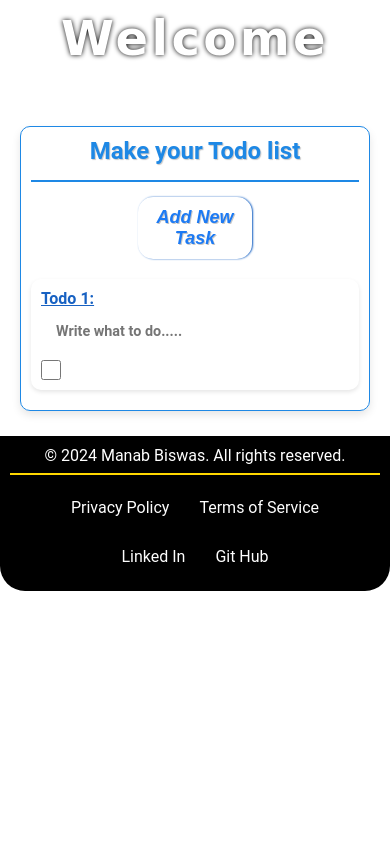
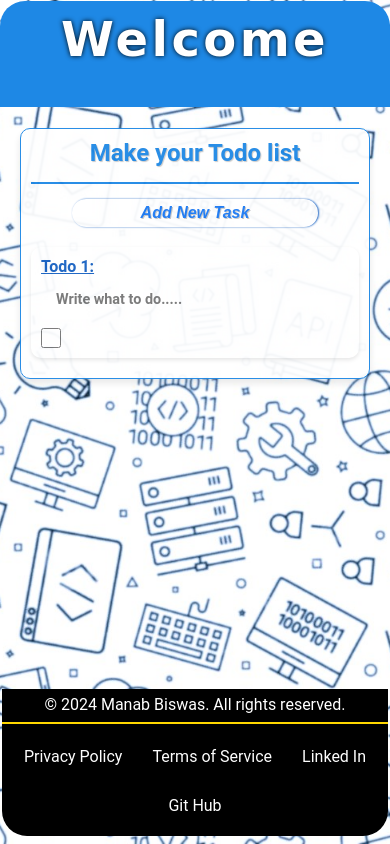
Before and after one commit to ManabBiswas/TO-DOLIST, a plain HTML site: page index.html in a window 390 px wide. Drawn offline with Linux system fonts and the light colour scheme.

Commit message:
Update style.css
add bgi

```diff
--- a/style.css
+++ b/style.css
@@ -3,7 +3,6 @@
     padding: 0;
     box-sizing: border-box;
 }
-
 body {
     font-family: 'Roboto', sans-serif;
     min-height: 100vh;
@@ -11,8 +10,20 @@ body {
     display: flex;
     flex-direction: column;
     align-items: center;
+    position: relative;
+    background-image: url(vector-programming-pattern-coding-seamless-background-253210371.jpg);
+    background-repeat: repeat-x;
+    background-position: center;
+    background-size: cover;
+    z-index: -1;
+
 }
-
+header {
+    margin: 1px;
+    background-color: #1e88e5;
+    border-radius: 25px 25px 0 0;
+    width: 100%;
+}
 header h1 {
     text-align: center;
     margin-bottom: 30px;
@@ -24,7 +35,6 @@ header h1 {
     text-shadow: 0px 0px 5px #000000;
     padding: 5px;
 }
-
 main {
     display: flex;
     justify-content: center;
@@ -33,9 +43,6 @@ main {
     max-width: 600px;
     padding: 20px;
 }
-
-
-
 .container {
     display: flex;
     flex-direction: column;
@@ -44,28 +51,25 @@ main {
     border-radius: 20px;
     width: 100%;
     box-shadow: 0 4px 8px rgba(0, 0, 0, 0.1);
+    background-color: #fff;
+    opacity: 0.95;
 }
-
 .container h2 {
     text-align: center;
     color: #1e88e5;
     text-shadow: 1px 1px 1px #c7c7c7;
-
 }
-
 .container hr {
     margin: 15px 0;
     color: #1e88e5;
     border: 1px solid;
 }
-
 .add {
     display: flex;
     justify-content: center;
     align-items: center;
 
 }
-
 #addButton {
     margin-bottom: 10px;
     padding: 10px;
@@ -80,17 +84,15 @@ main {
     font-size: 18px;
     font-weight: 750;
     box-shadow: 1px 0px 2px #1761c2;
-    background-color: transparent;
-
+    background-color: #fff;
+    opacity: 5;
 }
-
 .todo {
     margin: 10px 0;
     padding: 15px;
     display: flex;
     justify-content: space-between;
     align-items: center;
-    /* background-color: #f9f9f9; */
     border-radius: 10px;
     box-shadow: 0 2px 4px rgba(0, 0, 0, 0.1);
 }
@@ -99,7 +101,6 @@ main {
     text-decoration: underline;
     font-weight: bold;
 }
-
 .todoValue {
     margin: 5px;
     padding: 10px;
@@ -109,62 +110,49 @@ main {
     font-size: 1em;
     font-weight: bolder;
     flex-grow: 2;
-    background: transparent;
+    background-color: #ffffff;
     color: #060606;
     overflow: auto;
+    opacity: .99;
 }
-
-
 .todo:has(.todoCheckbox:checked) {
     color: #898888;
     background-color: gainsboro;
-    ;
     text-decoration: line-through;
     order: 2;
 }
-
 .todo:hover {
     background-color: ghostwhite;
     border-bottom: 2px solid #1e88e5;
     border-right: 2px solid #1e88e5;
     transform: scaleX(1.025);
-
 }
-
 .todoCheckbox {
-    /* margin-left: 10px; */
     height: 20px;
     width: 20px;
-
-
-
 }
-
 footer {
-    margin: 5px;
+    margin-top: auto;
+    margin-bottom: .5rem;
     background-color: #000000;
     color: white;
     padding: 10px 0;
     text-align: center;
-    width: 100%;
+    width: 99%;
     border-radius: 0 0 25px 25px;
 }
-
 .footer-container {
     max-width: 1000px;
     margin: 0 auto;
-    padding: 0 10px;
     display: flex;
     flex-direction: column;
     align-items: center;
 }
-
 .footer-links {
     display: flex;
     justify-content: center;
     flex-wrap: wrap;
 }
-
 .footer-links a {
     font-size: 16px;
     color: #fdfdfd;
@@ -173,7 +161,6 @@ footer {
     padding: 10px;
     transition: color 0.3s ease, font-size 0.5s ease;
 }
-
 .footer-links a:hover {
     color: #1c7af4;
     font-size: 105%;
@@ -185,37 +172,45 @@ footer {
         font-size: 4rem;
         padding: 10px;
     }
-
     .container {
         padding: 15px;
     }
-
     .todo {
         flex-direction: column;
         align-items: flex-start;
     }
-
     .todoValue {
         margin-bottom: 10px;
     }
+    #addButton {
+        width: 50%;
+        padding: 8px;
+        font-size: 16px;
+    }
+    footer {
+        padding: 8px 0;
+    }
 }
-
 @media (max-width: 480px) {
     header h1 {
         font-size: 3rem;
         padding: 10px;
     }
-
     .container {
         padding: 10px;
         border-radius: 10px;
     }
-
     .todo {
         padding: 10px;
     }
-
     .todoValue {
         font-size: 0.9em;
     }
+    #addButton {
+        min-width: 75%;
+        padding: 5px;
+    }
+    footer {
+        padding: 6px 0;
+    }
 }
```
